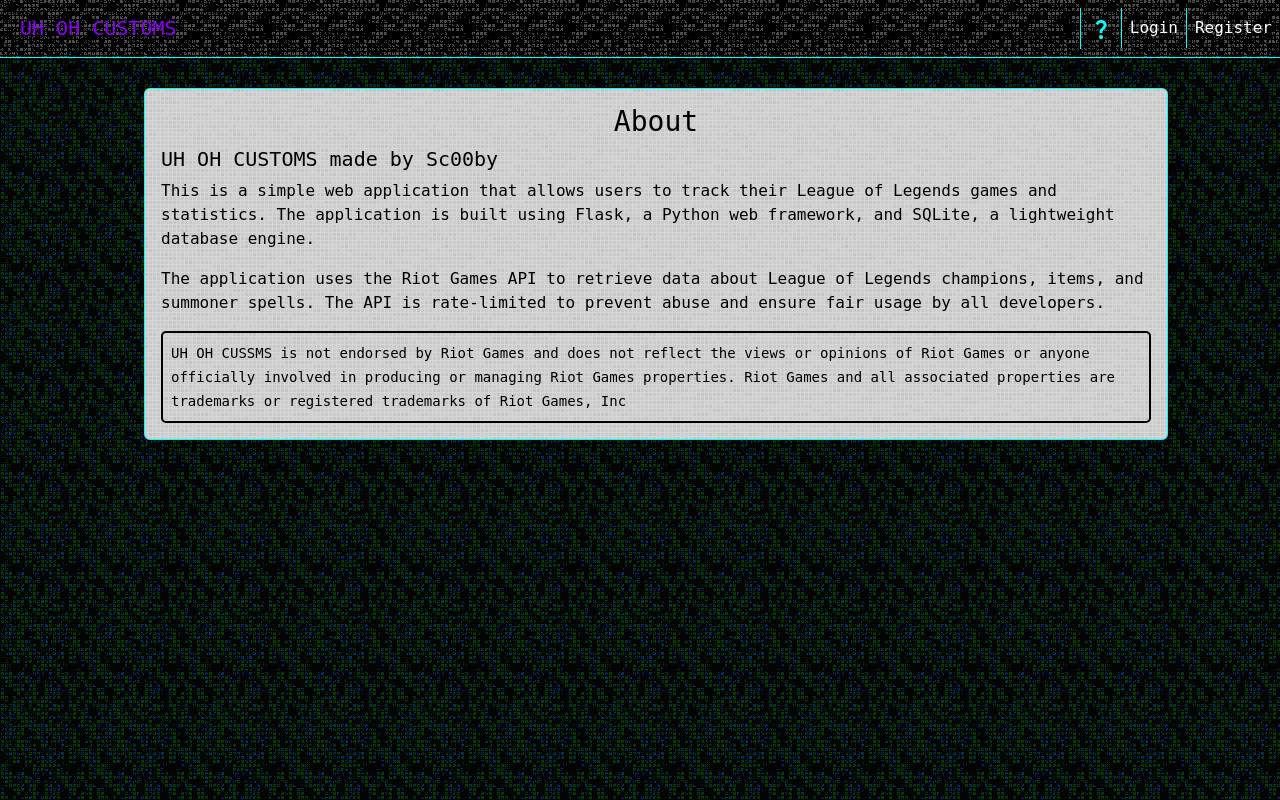
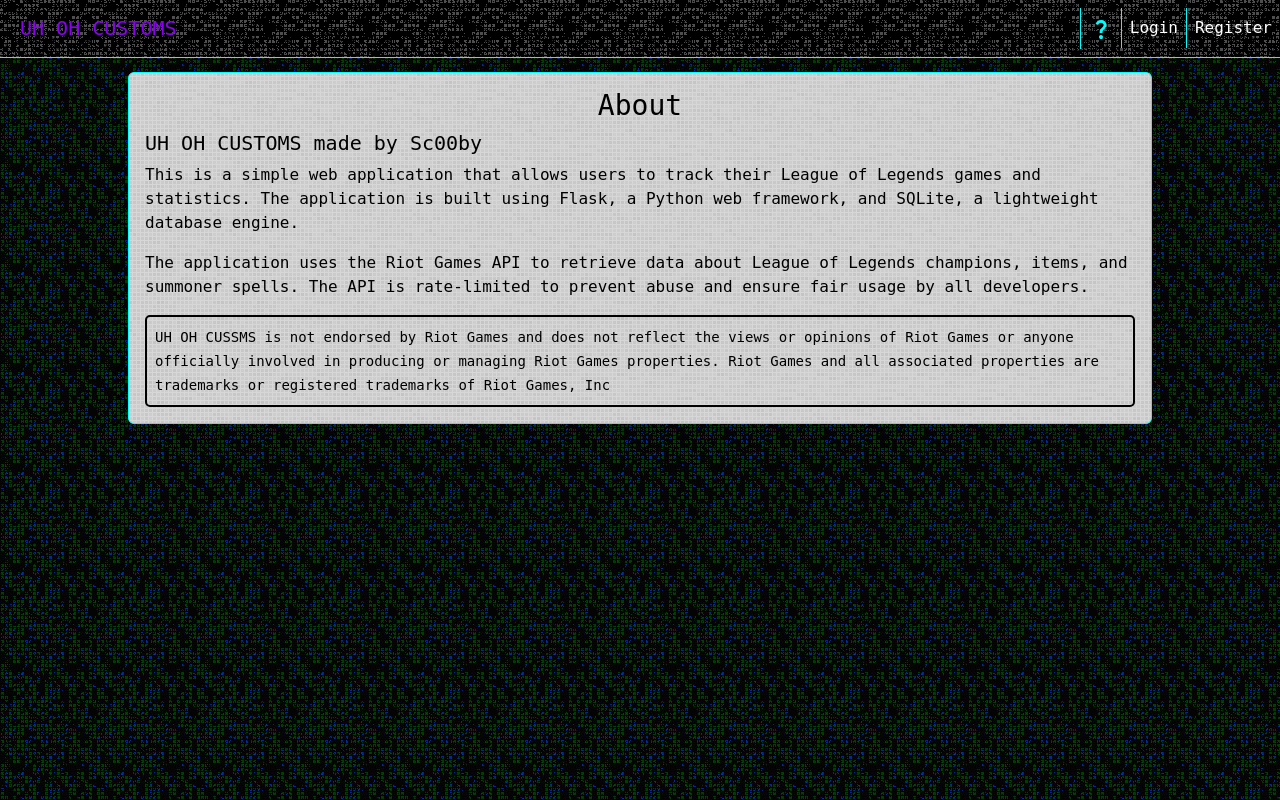
Before and after one commit to Aeconomy7/uhohcustoms, a Flask app: page /about in a window 1280 px wide. Run offline with Flask 3, Linux system fonts and the light colour scheme; parts of the project's set-up code (start-up, migrations or seed data) failed here and were passed over; some libraries are stand-ins or nearby versions.

Commit message:
some stylistic fixes

```diff
--- a/templates/about.html
+++ b/templates/about.html
@@ -1,7 +1,7 @@
 {% extends "base.html" %}
 
 {% block content %}
-<div class="d-flex flex-column flex-remaining-height justify-content-center align-items-center m-3 w-100">
+<div class="d-flex flex-column flex-remaining-height justify-content-center align-items-center w-100">
     <div class="card m-3 p-3 shadow px-bg-inverted" style="border: 1px solid cyan; max-width: 80%;">
         <h3 class="text-center mb-2">About</h3>
         <h5>UH OH CUSTOMS made by Sc00by</h5>
--- a/templates/add_game.html
+++ b/templates/add_game.html
@@ -3,7 +3,7 @@
 {% block content %}
 <!-- <div class="container h-100"> -->
 <div class="d-flex flex-column flex-remaining-height justify-content-center align-items-center w-100">
-	<div class="card p-4 shadow text-center px-bg-inverted" style="border: 1px solid cyan; padding: 10px;">
+	<div class="card p-4 shadow text-center px-bg-inverted" style="width: 80%; border: 1px solid cyan; padding: 10px;">
 		<div class="card-body">
 			{% if session.get('user_uuid') | is_team_captain %}
 			<small>If you don't have a game code, manually add your game</small>
--- a/templates/base.html
+++ b/templates/base.html
@@ -130,7 +130,8 @@
                 {% endif %}
 
                 <!-- MAIN PAGE CONTENT POPULATED HERE -->
-                <div id="page-wrapper" class="w-100 h-100" style="overflow-y: scroll;">
+                <!-- <div id="page-wrapper" class="w-100 h-100" style="overflow-y: scroll;"> -->
+                    <div id="page-wrapper" class="w-100 h-100" style="overflow-y: auto;">
                     {% block content %}{% endblock %}
                 </div>
 
```
